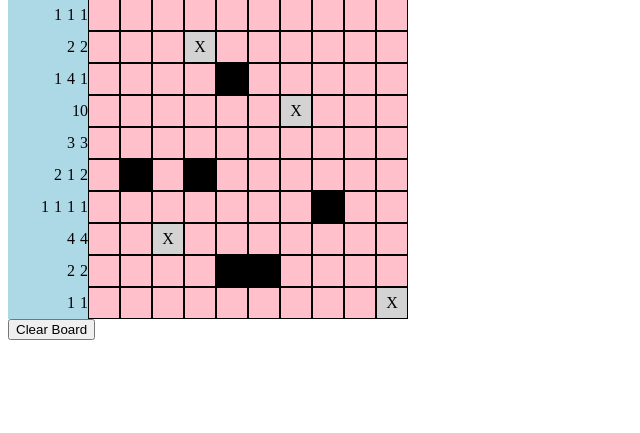
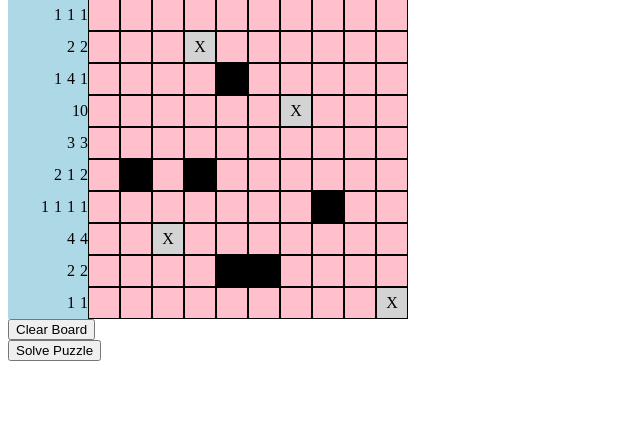
Before and after one commit to harocorcon/nonogram-solver-flask, a Flask app: page / in a window 1280 px wide. Shown: the part 168-601 px from the top of the page, without its empty margins (0-640 px from the left). Run offline with Flask 3, Linux system fonts and the light colour scheme.

Commit message:
solve(1)

```diff
--- a/app.py
+++ b/app.py
@@ -56,6 +56,21 @@ def clear():
         "output": board
     }
 
+@app.route("/solve")
+def solve():
+    global board
+    result = subprocess.run(
+        ["cpp/test.exe", "solve"],
+        capture_output=True,
+        text=True
+    )
+
+    board = parse_board(result.stdout)
+    print("xxxx" , str(board))
+    return {
+        "output": board
+    }
+
 @app.route("/update-cell", methods=["POST"])
 def update_cell():
     data = request.json
--- a/templates/index.html
+++ b/templates/index.html
@@ -79,6 +79,10 @@
         <div>
             <button class="button" id="clear-button">Clear Board</button>
         </div>
+
+        <div>
+            <button class="button" id="solve-button">Solve Puzzle</button>
+        </div>
     </div>
 
     <script >
@@ -116,6 +120,7 @@
         });
 
         const clearButton = document.getElementById("clear-button");
+        const solveButton = document.getElementById("solve-button");
 
         clearButton.addEventListener("click", () => {
             fetch("/clear")
@@ -123,6 +128,14 @@
             .then(data => {
                 console.log("from /clear:", data);
                 location.reload();  // Reload the page to reflect the cleared board
+            })
+        })
+
+        solveButton.addEventListener("click", () => {
+            fetch("/solve")
+            .then(response => response.json())
+            .then(data => {
+                console.log("from /solve:", data);
             })
         })
 
```
Also changed, not shown: 1 other file.
